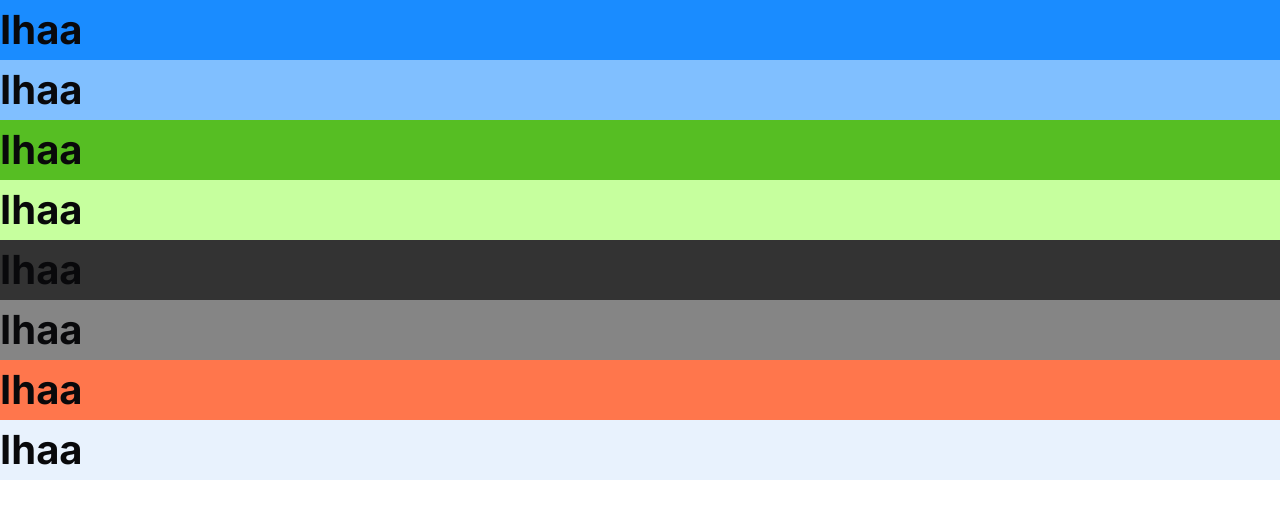
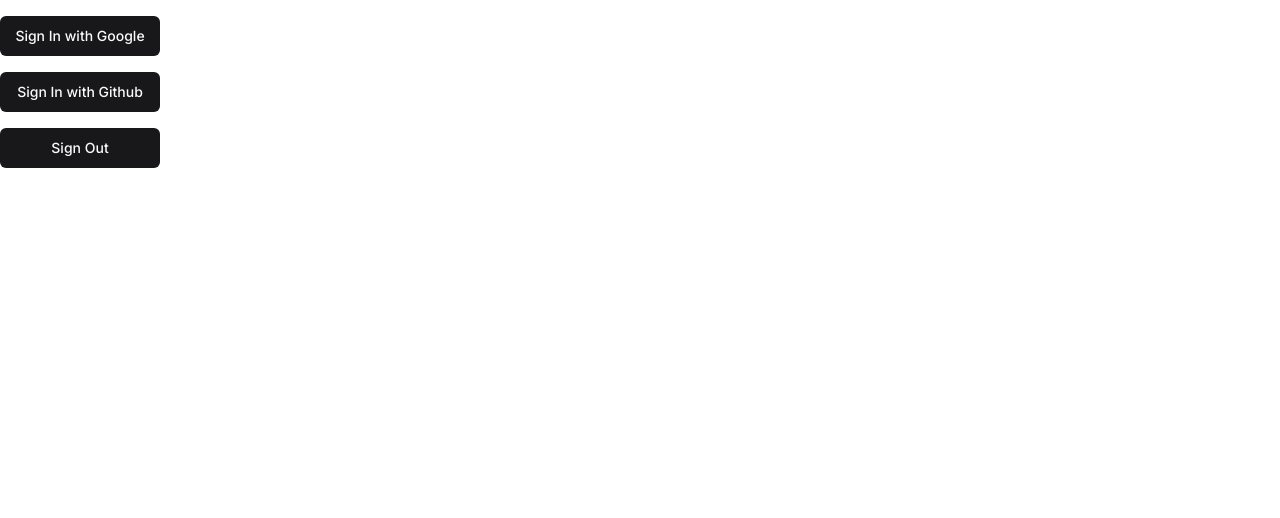
Before and after one commit to RRFayad/personal-workout-app, a Next.js app: page / in a window 1280 px wide. Shown: the top 518 px of the page. Built offline with nearby package versions, Linux system fonts and the light colour scheme.

Commit message:
feat(auth): WIP | Implementing Auth API

```diff
--- a/package.json
+++ b/package.json
@@ -9,7 +9,9 @@
     "lint": "next lint"
   },
   "dependencies": {
+    "@next-auth/prisma-adapter": "^1.0.7",
     "@prisma/client": "^5.18.0",
+    "@radix-ui/react-slot": "^1.1.0",
     "class-variance-authority": "^0.7.0",
     "clsx": "^2.1.1",
     "lucide-react": "^0.429.0",
--- a/src/app/api/auth/[...nextauth].ts
+++ /dev/null
@@ -1,17 +0,0 @@
-import NextAuth from "next-auth";
-import GoogleProvider from "next-auth/providers/google";
-import GitHubProvider from "next-auth/providers/github";
-
-export default NextAuth({
-  providers: [
-    GoogleProvider({
-      clientId: process.env.GOOGLE_CLIENT_ID as string,
-      clientSecret: process.env.GOOGLE_CLIENT_SECRET as string,
-    }),
-    GitHubProvider({
-      clientId: process.env.GITHUB_CLIENT_ID as string,
-      clientSecret: process.env.GITHUB_CLIENT_SECRET as string,
-    }),
-  ],
-  // Additional configurations like callbacks, session handling, etc.
-});
--- /dev/null
+++ b/src/app/api/auth/route.ts
@@ -0,0 +1 @@
+export { GET, POST } from "@/auth";
--- a/src/app/page.tsx
+++ b/src/app/page.tsx
@@ -1,14 +1,9 @@
+import AuthButtons from "@/components/AuthButtons";
+
 export default function Home() {
   return (
     <>
-      <h1 className="bg-project-dark-blue">Ihaa</h1>
-      <h1 className="bg-project-blue">Ihaa</h1>
-      <h1 className="bg-project-green">Ihaa</h1>
-      <h1 className="bg-project-light-green">Ihaa</h1>
-      <h1 className="bg-project-dark-gray">Ihaa</h1>
-      <h1 className="bg-project-gray">Ihaa</h1>
-      <h1 className="bg-project-orange">Ihaa</h1>
-      <h1 className="bg-project-light-gray">Ihaa</h1>
+      <AuthButtons />
     </>
   );
 }
--- /dev/null
+++ b/src/auth.ts
@@ -0,0 +1,47 @@
+import NextAuth from "next-auth";
+import GithubProvider from "next-auth/providers/github";
+import GoogleProvider from "next-auth/providers/google";
+import { PrismaAdapter } from "@next-auth/prisma-adapter";
+import { db } from "@/db/index";
+
+const GITHUB_CLIENT_ID = process.env.GITHUB_CLIENT_ID;
+const GITHUB_CLIENT_SECRET = process.env.GITHUB_CLIENT_SECRET;
+
+if (!GITHUB_CLIENT_SECRET || !GITHUB_CLIENT_ID) {
+  throw new Error("Missing Github OAuth Credentials");
+}
+
+const GOOGLE_CLIENT_ID = process.env.GOOGLE_CLIENT_ID;
+const GOOGLE_CLIENT_SECRET = process.env.GOOGLE_CLIENT_SECRET;
+
+if (!GOOGLE_CLIENT_SECRET || !GOOGLE_CLIENT_ID) {
+  throw new Error("Missing Google OAuth Credentials");
+}
+
+export const {
+  handlers: { GET, POST },
+  auth,
+  signOut,
+  signIn,
+} = NextAuth({
+  adapter: PrismaAdapter(db),
+  providers: [
+    GithubProvider({
+      clientId: GITHUB_CLIENT_ID,
+      clientSecret: GITHUB_CLIENT_SECRET,
+    }),
+    GoogleProvider({
+      clientId: GOOGLE_CLIENT_ID,
+      clientSecret: GOOGLE_CLIENT_SECRET,
+    }),
+  ],
+  callbacks: {
+    // Not sure if it's needed, but it looks like it prevents a bug in NextAuth
+    async session({ session, user }: any) {
+      if (session && user) {
+        session.user.id = user.id;
+      }
+      return session;
+    },
+  },
+});
--- /dev/null
+++ b/src/components/AuthButtons.tsx
@@ -0,0 +1,21 @@
+"use client";
+import { Button } from "./ui/button";
+import { signIn, signOut } from "next-auth/react";
+
+function AuthButtons() {
+  return (
+    <div className="flex flex-col">
+      <Button className="mt-4 w-40" onClick={() => signIn("google")}>
+        Sign In with Google
+      </Button>
+      <Button className="mt-4 w-40" onClick={() => signIn("github")}>
+        Sign In with Github
+      </Button>
+      <Button className="mt-4 w-40" onClick={() => signOut()}>
+        Sign Out
+      </Button>
+    </div>
+  );
+}
+
+export default AuthButtons;
--- /dev/null
+++ b/src/components/ui/button.tsx
@@ -0,0 +1,56 @@
+import * as React from "react"
+import { Slot } from "@radix-ui/react-slot"
+import { cva, type VariantProps } from "class-variance-authority"
+
+import { cn } from "@/lib/utils"
+
+const buttonVariants = cva(
+  "inline-flex items-center justify-center whitespace-nowrap rounded-md text-sm font-medium ring-offset-background transition-colors focus-visible:outline-none focus-visible:ring-2 focus-visible:ring-ring focus-visible:ring-offset-2 disabled:pointer-events-none disabled:opacity-50",
+  {
+    variants: {
+      variant: {
+        default: "bg-primary text-primary-foreground hover:bg-primary/90",
+        destructive:
+          "bg-destructive text-destructive-foreground hover:bg-destructive/90",
+        outline:
+          "border border-input bg-background hover:bg-accent hover:text-accent-foreground",
+        secondary:
+          "bg-secondary text-secondary-foreground hover:bg-secondary/80",
+        ghost: "hover:bg-accent hover:text-accent-foreground",
+        link: "text-primary underline-offset-4 hover:underline",
+      },
+      size: {
+        default: "h-10 px-4 py-2",
+        sm: "h-9 rounded-md px-3",
+        lg: "h-11 rounded-md px-8",
+        icon: "h-10 w-10",
+      },
+    },
+    defaultVariants: {
+      variant: "default",
+      size: "default",
+    },
+  }
+)
+
+export interface ButtonProps
+  extends React.ButtonHTMLAttributes<HTMLButtonElement>,
+    VariantProps<typeof buttonVariants> {
+  asChild?: boolean
+}
+
+const Button = React.forwardRef<HTMLButtonElement, ButtonProps>(
+  ({ className, variant, size, asChild = false, ...props }, ref) => {
+    const Comp = asChild ? Slot : "button"
+    return (
+      <Comp
+        className={cn(buttonVariants({ variant, size, className }))}
+        ref={ref}
+        {...props}
+      />
+    )
+  }
+)
+Button.displayName = "Button"
+
+export { Button, buttonVariants }
```
Also changed, not shown: 1 other file (tests, documents, lock files or other folders).
